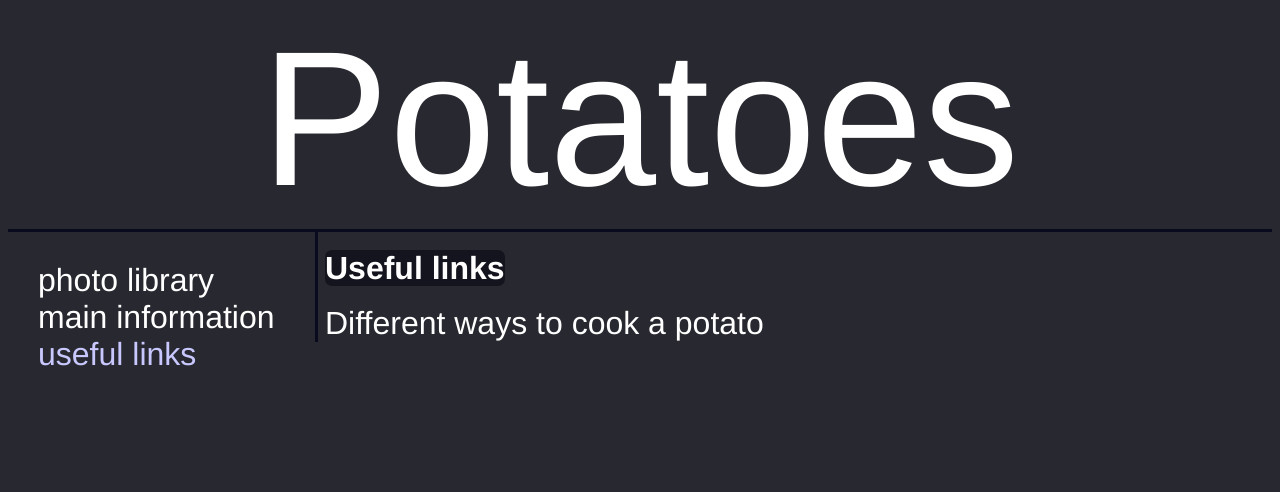
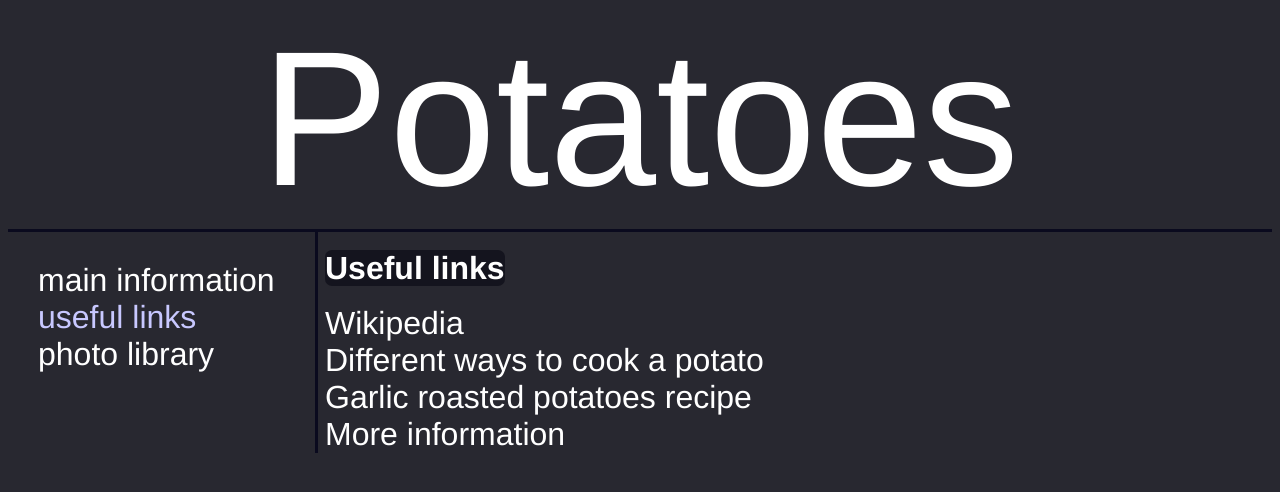
Before and after one commit to kirdavydov/potato, a plain HTML site: page useful_links.html in a window 1280 px wide. Drawn offline with Linux system fonts and the light colour scheme.

Commit message:
Added useful links

```diff
--- a/useful_links.html
+++ b/useful_links.html
@@ -1,6 +1,7 @@
 <!DOCTYPE html>
 <html>
   <head>
+    <meta name="viewport" content="width=devise-width, intial-scale=1.0">
     <link rel="stylesheet" href="styles.css">
     <title>useful links</title>
   </head>
@@ -9,13 +10,16 @@
       <a style="font-size: 1200%; background-color: rgb(40,40,48); text-decoration: none;" href="index.html">Potatoes</a><br>
     </div>
     <div id="sidebar" style="font-size: 200%; padding: 30px">
-      <a href="photo_library.html">photo library</a><br>
       <a href="main_information.html">main information</a><br>
       <a style="color: rgb(200,200,255)" href="useful_links.html">useful links</a>
+      <a href="photo_library.html">photo library</a><br>
     </div>
     <div id="content">
       <br><h1>Useful links</h1><br><br>
+      <a class="link" href="https://en.wikipedia.org/wiki/Potato" target="_blank">Wikipedia<a><br>
       <a class="link" href="https://www.bestrecipes.com.au/budget/galleries/different-ways-cook-potatoes/v9qwjiyn" target="_blank">Different ways to cook a potato<a><br>
+      <a class="link" href="https://foodnetwork.co.uk/recipes/garlic-roasted-potatoes/?utm_source=foodnetwork.com&utm_medium=domestic" target="_blank">Garlic roasted potatoes recipe<a><br>
+      <a class="link" href="https://potatogoodness.com" target="_blank">More information<a><br>
     </div>
   </body>
 </html>
```
Also changed, not shown: index.html (+2 -1 lines), main_information.html (+2 -1 lines), photo_library.html (+2 -1 lines).
